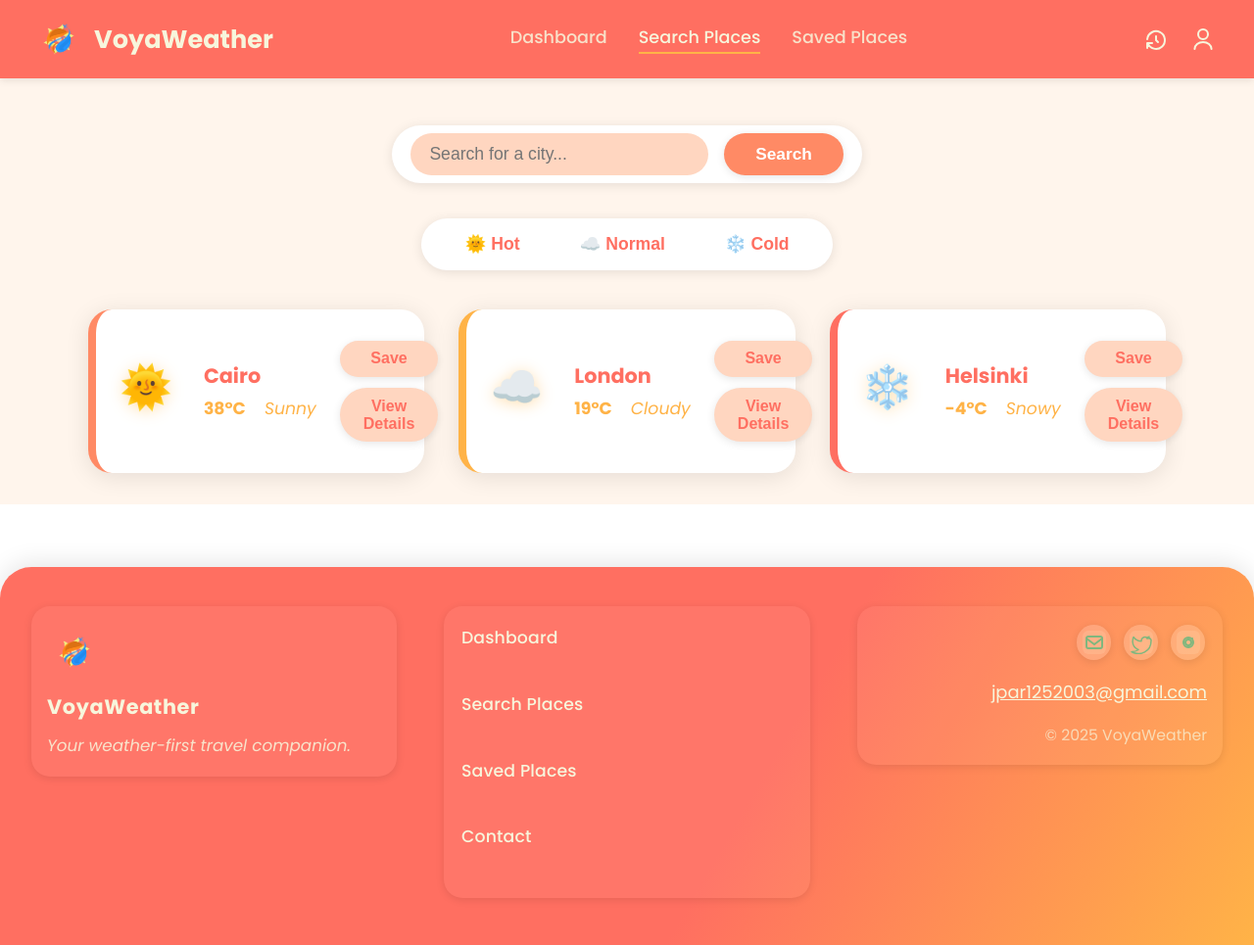
After one commit to Je-Joestar24/voya_weather, a Django app: page /search/places/ in a window 1280 px wide. The commit adds this page. Shown: the whole page at 98% size. Run offline with Django 5.2, Linux system fonts and the light colour scheme.

Commit message:
feat: Search Places created
Search Places:
- Creatd html & CSS
- Created placeholders & static html
- Cards
- CTA
- Search & Filter

others:
- Created placeholders for other pages
- Covered pages, Dahsboard, Saved Places & Recently viewed

```diff
--- a/core/urls.py
+++ b/core/urls.py
@@ -8,4 +8,8 @@ urlpatterns = [
     path('about/', views.about_view, name='about_view'),
     path('login/', views.login_view, name='login_view'),
     path('signup/', views.signup_view, name='signup_view'),
+    path('dashboard/', views.dashboard_view, name='dashboard_view'),
+    path('recents/', views.recents_view, name='recents_view'),
+    path('saved/places/', views.saved_places_view, name='saved_places_view'),
+    path('search/places/', views.search_places_view, name='search_places_view'),
 ]
--- a/core/views/__init__.py
+++ b/core/views/__init__.py
@@ -13,3 +13,4 @@ a clear organization of the application's view logic.
 """
 
 from .unauthed import *
+from .authed import *
--- /dev/null
+++ b/core/views/authed/search.py
@@ -0,0 +1,10 @@
+from django.shortcuts import render
+
+# Create your views here.
+
+def search_places_view(request):
+
+    return render(request, 'authed/searchplaces/index.html', {
+        'status': 'info',
+        'message': 'SEARCH PLACES'
+        })
--- a/static/css/main.css
+++ b/static/css/main.css
@@ -4,6 +4,7 @@
 @import './footer/index.css';
 @import './login/index.css';
 @import './signup/index.css';
+@import './searchplaces/index.css';
 
 :root {
 
--- /dev/null
+++ b/static/css/searchplaces/index.css
@@ -0,0 +1,212 @@
+.searchplaces {
+  background: var(--theme-bg);
+  padding: 3rem 0 2rem 0;
+}
+
+.searchplaces__searchbar {
+  display: flex;
+  justify-content: center;
+  margin-bottom: 2.2rem;
+}
+
+.searchbar-form {
+  display: flex;
+  gap: 1rem;
+  background: #fff;
+  border-radius: 2rem;
+  box-shadow: 0 2px 12px var(--shadow-light);
+  padding: 0.5rem 1.2rem;
+  align-items: center;
+  width: 100%;
+  max-width: 480px;
+}
+
+.searchbar-input {
+  border: none;
+  outline: none;
+  font-size: 1.1rem;
+  padding: 0.7rem 1.2rem;
+  border-radius: 2rem;
+  background: var(--theme-accent);
+  color: var(--theme-primary);
+  flex: 1 1 0;
+  transition: background 0.2s;
+}
+
+.searchbar-input:focus {
+  background: #fff7f0;
+}
+
+.searchbar-btn {
+  background: var(--theme-btn);
+  color: #fff;
+  border: none;
+  border-radius: 2rem;
+  font-size: 1.08rem;
+  font-weight: 700;
+  padding: 0.7rem 2rem;
+  cursor: pointer;
+  transition: background 0.2s, box-shadow 0.2s, transform 0.2s;
+  box-shadow: 0 2px 8px var(--shadow-light);
+}
+
+.searchbar-btn:hover, .searchbar-btn:focus {
+  background: var(--theme-btn-hover);
+  transform: scale(1.05);
+}
+
+.searchplaces__filters {
+  display: flex;
+  justify-content: center;
+  margin-bottom: 2.5rem;
+}
+
+.weather-filters {
+  display: flex;
+  gap: 1.2rem;
+  background: #fff;
+  border-radius: 2rem;
+  box-shadow: 0 2px 12px var(--shadow-light);
+  padding: 0.5rem 1.5rem;
+}
+
+.weather-filter {
+  background: transparent;
+  border: none;
+  font-size: 1.1rem;
+  font-weight: 600;
+  color: var(--theme-primary);
+  border-radius: 2rem;
+  padding: 0.5rem 1.3rem;
+  cursor: pointer;
+  transition: background 0.2s, color 0.2s, transform 0.2s;
+}
+.weather-filter--hot:hover, .weather-filter--hot:focus {
+  background: var(--theme-btn);
+  color: #fff;
+}
+.weather-filter--normal:hover, .weather-filter--normal:focus {
+  background: var(--theme-secondary);
+  color: #fff;
+}
+.weather-filter--cold:hover, .weather-filter--cold:focus {
+  background: var(--theme-primary);
+  color: #fff;
+}
+
+.searchplaces__results {
+  display: flex;
+  justify-content: center;
+}
+
+.weather-results {
+  display: grid;
+  grid-template-columns: repeat(auto-fit, minmax(320px, 1fr));
+  gap: 2.2rem;
+  width: 100%;
+  max-width: 1100px;
+  padding: 0;
+  margin: 0;
+}
+
+.weather-card {
+  background: #fff;
+  border-radius: 1.5rem;
+  box-shadow: 0 4px 24px var(--shadow-light);
+  display: flex;
+  align-items: center;
+  gap: 1.5rem;
+  padding: 2rem 1.5rem;
+  position: relative;
+  animation: fadeInUp 0.8s cubic-bezier(.4,2,.6,1) both;
+  transition: box-shadow 0.3s, transform 0.3s;
+}
+.weather-card:hover, .weather-card:focus-within {
+  box-shadow: 0 8px 32px var(--shadow-dark);
+  transform: translateY(-8px) scale(1.03);
+}
+
+.weather-card__icon {
+  font-size: 2.7rem;
+  margin-right: 0.5rem;
+  flex-shrink: 0;
+  filter: drop-shadow(0 2px 8px var(--theme-globe));
+  animation: float 3s ease-in-out infinite alternate;
+}
+
+.weather-card__info {
+  flex: 1 1 0;
+}
+.weather-card__city {
+  font-size: 1.3rem;
+  font-weight: 700;
+  color: var(--theme-primary);
+  margin-bottom: 0.3rem;
+}
+.weather-card__meta {
+  display: flex;
+  gap: 1.2rem;
+  font-size: 1.08rem;
+  color: var(--theme-secondary);
+}
+.weather-card__temp {
+  font-weight: 700;
+}
+.weather-card__cond {
+  font-style: italic;
+}
+
+.weather-card__actions {
+  display: flex;
+  flex-direction: column;
+  gap: 0.7rem;
+}
+.weather-card__btn {
+  border: none;
+  border-radius: 2rem;
+  font-size: 1rem;
+  font-weight: 600;
+  padding: 0.6rem 1.5rem;
+  cursor: pointer;
+  transition: background 0.2s, color 0.2s, box-shadow 0.2s, transform 0.2s;
+  background: var(--theme-accent);
+  color: var(--theme-primary);
+  box-shadow: 0 2px 8px var(--shadow-light);
+}
+.weather-card__btn--save:hover, .weather-card__btn--save:focus {
+  background: var(--theme-btn);
+  color: #fff;
+}
+.weather-card__btn--details:hover, .weather-card__btn--details:focus {
+  background: var(--theme-secondary);
+  color: #fff;
+}
+
+.weather-card--hot {
+  border-left: 8px solid var(--theme-btn);
+}
+.weather-card--normal {
+  border-left: 8px solid var(--theme-secondary);
+}
+.weather-card--cold {
+  border-left: 8px solid var(--theme-primary);
+}
+
+@keyframes fadeInUp {
+  0% { opacity: 0; transform: translateY(30px); }
+  100% { opacity: 1; transform: translateY(0); }
+}
+@keyframes float {
+  0%, 100% { transform: translateY(0); }
+  50% { transform: translateY(-12px); }
+}
+
+@media (max-width: 900px) {
+  .searchplaces__searchbar, .searchplaces__filters {
+    padding: 0 1rem;
+  }
+  .weather-results {
+    grid-template-columns: 1fr;
+    gap: 1.2rem;
+  }
+}
--- /dev/null
+++ b/templates/authed/searchplaces/index.html
@@ -0,0 +1,83 @@
+{% extends 'base/main.html' %}
+
+{% block title %}
+    Search Places
+{% endblock %}
+
+{% block header_display %}
+
+    {% include 'base/header.html' with authed=True active='search' %}
+
+{% endblock %}
+
+{% block content %}
+<main class="searchplaces" role="main">
+  <section class="searchplaces__searchbar" role="search" aria-label="City Weather Search">
+    <form class="searchbar-form" method="GET" action="#" autocomplete="off">
+      <input type="text" class="searchbar-input" name="city" placeholder="Search for a city..." aria-label="City Name" required>
+      <button type="submit" class="searchbar-btn" aria-label="Search">Search</button>
+    </form>
+  </section>
+
+  <section class="searchplaces__filters" aria-label="Filter by Weather Type">
+    <ul class="weather-filters" role="list">
+      <li><button class="weather-filter weather-filter--hot" aria-label="Hot">🌞 Hot</button></li>
+      <li><button class="weather-filter weather-filter--normal" aria-label="Normal">☁️ Normal</button></li>
+      <li><button class="weather-filter weather-filter--cold" aria-label="Cold">❄️ Cold</button></li>
+    </ul>
+  </section>
+
+  <section class="searchplaces__results" aria-label="Search Results">
+    <ul class="weather-results" role="list">
+      <li class="weather-card weather-card--hot" role="listitem">
+        <div class="weather-card__icon" aria-hidden="true">🌞</div>
+        <div class="weather-card__info">
+          <h3 class="weather-card__city">Cairo</h3>
+          <div class="weather-card__meta">
+            <span class="weather-card__temp">38°C</span>
+            <span class="weather-card__cond">Sunny</span>
+          </div>
+        </div>
+        <div class="weather-card__actions">
+          <button class="weather-card__btn weather-card__btn--save" aria-label="Save to My Places">Save</button>
+          <button class="weather-card__btn weather-card__btn--details" aria-label="View Details">View Details</button>
+        </div>
+      </li>
+      <li class="weather-card weather-card--normal" role="listitem">
+        <div class="weather-card__icon" aria-hidden="true">☁️</div>
+        <div class="weather-card__info">
+          <h3 class="weather-card__city">London</h3>
+          <div class="weather-card__meta">
+            <span class="weather-card__temp">19°C</span>
+            <span class="weather-card__cond">Cloudy</span>
+          </div>
+        </div>
+        <div class="weather-card__actions">
+          <button class="weather-card__btn weather-card__btn--save" aria-label="Save to My Places">Save</button>
+          <button class="weather-card__btn weather-card__btn--details" aria-label="View Details">View Details</button>
+        </div>
+      </li>
+      <li class="weather-card weather-card--cold" role="listitem">
+        <div class="weather-card__icon" aria-hidden="true">❄️</div>
+        <div class="weather-card__info">
+          <h3 class="weather-card__city">Helsinki</h3>
+          <div class="weather-card__meta">
+            <span class="weather-card__temp">-4°C</span>
+            <span class="weather-card__cond">Snowy</span>
+          </div>
+        </div>
+        <div class="weather-card__actions">
+          <button class="weather-card__btn weather-card__btn--save" aria-label="Save to My Places">Save</button>
+          <button class="weather-card__btn weather-card__btn--details" aria-label="View Details">View Details</button>
+        </div>
+      </li>
+    </ul>
+  </section>
+</main>
+{% endblock %}
+
+{% block footer_display %}
+
+    {% include 'base/footer.html' with authed=True only %}
+
+{% endblock %}
--- a/templates/base/footer.html
+++ b/templates/base/footer.html
@@ -10,11 +10,12 @@
     <nav class="footer__section footer__section--links" aria-label="Footer Quick Links">
       <ul>
         {% if not authed %}
-        <li><a href="#" aria-label="Home">Home</a></li>
-        <li><a href="#" aria-label="About">About</a></li>
+        <li><a href="{% url 'home_view' %}" aria-label="Home">Home</a></li>
+        <li><a href="{% url 'about_view' %}" aria-label="About">About</a></li>
         {% else %}
-        <li><a  href="#" aria-label="search">Search</a></li>
-        <li><a href="#" aria-label="Collection">Collection</a></li>
+        <li><a href="{% url 'dashboard_view' %}" aria-label="search">Dashboard</a></li>
+        <li><a href="{% url 'search_places_view' %}" aria-label="search">Search Places</a></li>
+        <li><a href="{% url 'saved_places_view' %}" aria-label="search">Saved Places</a></li>
         {% endif %}
         <li><a href="mailto:jpar1252003@gmail.com" aria-label="Contact">Contact</a></li>
       </ul>
--- a/templates/base/header.html
+++ b/templates/base/header.html
@@ -5,14 +5,19 @@
       <span class="header__logo-text">VoyaWeather</span>
     </a>
     <ul class="header__links" role="menubar" aria-label="Primary">
+      {% url 'home_view' as home_url %}
+      {% url 'about_view' as about_url %}
+      {% url 'dashboard_view' as dashboard_url %}
+      {% url 'recents_view' as recents_url %}
+      {% url 'search_places_view' as search_places_url %}
+      {% url 'saved_places_view' as saved_places_url %}
       {% if not authed %}
-        {% url 'home_view' as home_url %}
-        {% url 'about_view' as about_url %}
         {% include "components/header/menuitem.html" with slug="home" label="Home" href=home_url active=active %}
         {% include "components/header/menuitem.html" with slug="about" label="About" href=about_url active=active %}
       {% else %}
-        {% include "components/header/menuitem.html" with slug="book_search" label="Search Books" href="#" active=active %}
-        {% include "components/header/menuitem.html" with slug="collection" label="Collection" href="#" active=active %}
+        {% include "components/header/menuitem.html" with slug="dashboard" label="Dashboard" href=dashboard_url active=active %}
+        {% include "components/header/menuitem.html" with slug="search" label="Search Places" href=search_places_url active=active %}
+        {% include "components/header/menuitem.html" with slug="saved" label="Saved Places" href=saved_places_url active=active %}
       {% endif %}
     </ul>
     <div class="header__actions">
@@ -20,7 +25,7 @@
         <a href="{% url 'login_view' %}" class="header__btn header__btn--login" role="button" aria-label="Login">Login</a>
         <a href="{% url 'signup_view' %}" class="header__btn header__btn--signup" role="button" aria-label="Sign Up">Sign Up</a>
       {% else %}
-      <a href="#" class="header__recent-btn" aria-label="recent" aria-expanded="false" aria-controls="recent">
+      <a href="{{ recents_url }}" class="header__recent-btn" aria-label="recent" aria-expanded="false" aria-controls="recent">
         <svg class="header__recent-icon" width="24" height="24" viewBox="0 0 24 24" fill="none"  stroke-width="2" stroke="currentColor" fill="none" stroke-linecap="round" stroke-linejoin="round">
           <path stroke="none" d="M0 0h24v24H0z"/>  <polyline points="12 8 12 12 14 14" />  <path d="M3.05 11a9 9 0 1 1 .5 4m-.5 5v-5h5" /></svg>
         </svg>
```
Also changed, not shown: core/views/authed/__init__.py (added, +18 -0 lines), core/views/authed/dashboard.py (added, +10 -0 lines), core/views/authed/recent.py (added, +10 -0 lines), core/views/authed/saved.py (added, +10 -0 lines), templates/authed/dashboard/index.html (added, +22 -0 lines), templates/authed/recentplaces/index.html (added, +22 -0 lines), templates/authed/savedplaces/index.html (added, +22 -0 lines), core/views/authed/profile.py (added).
